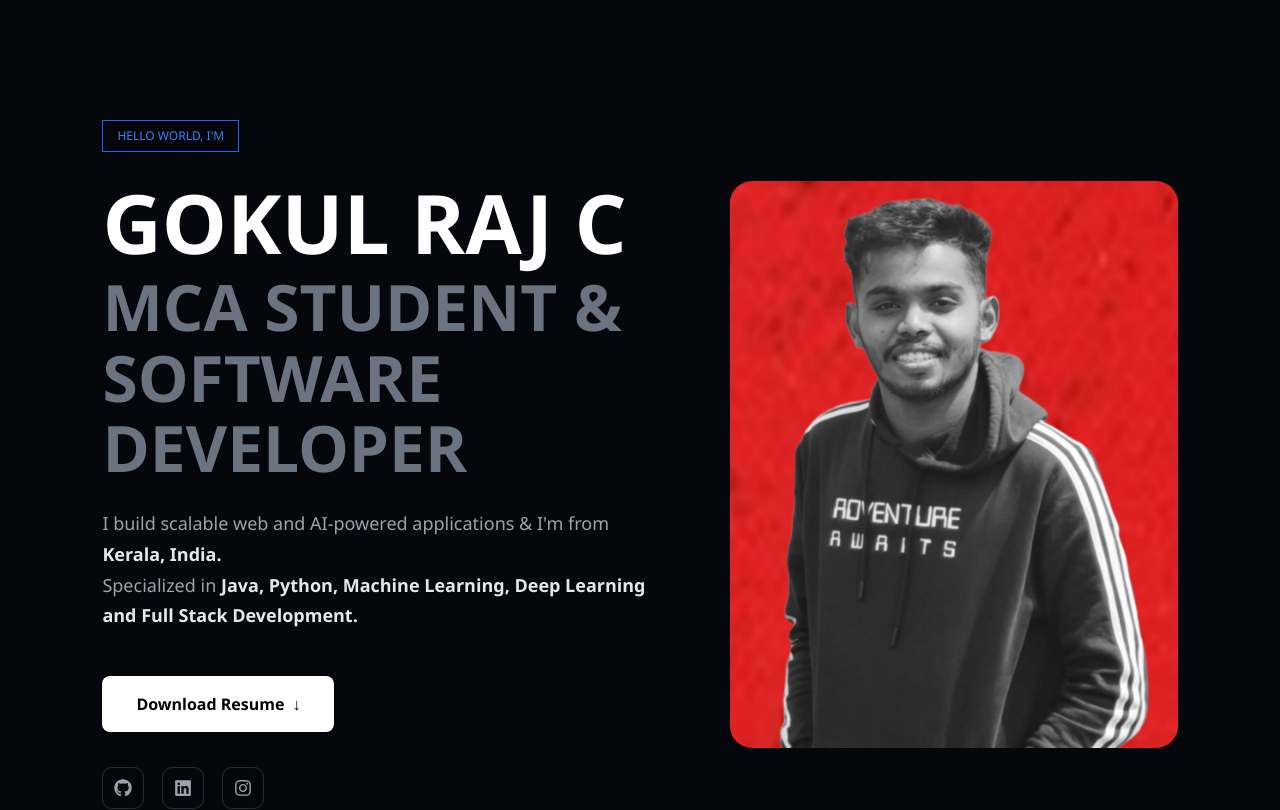
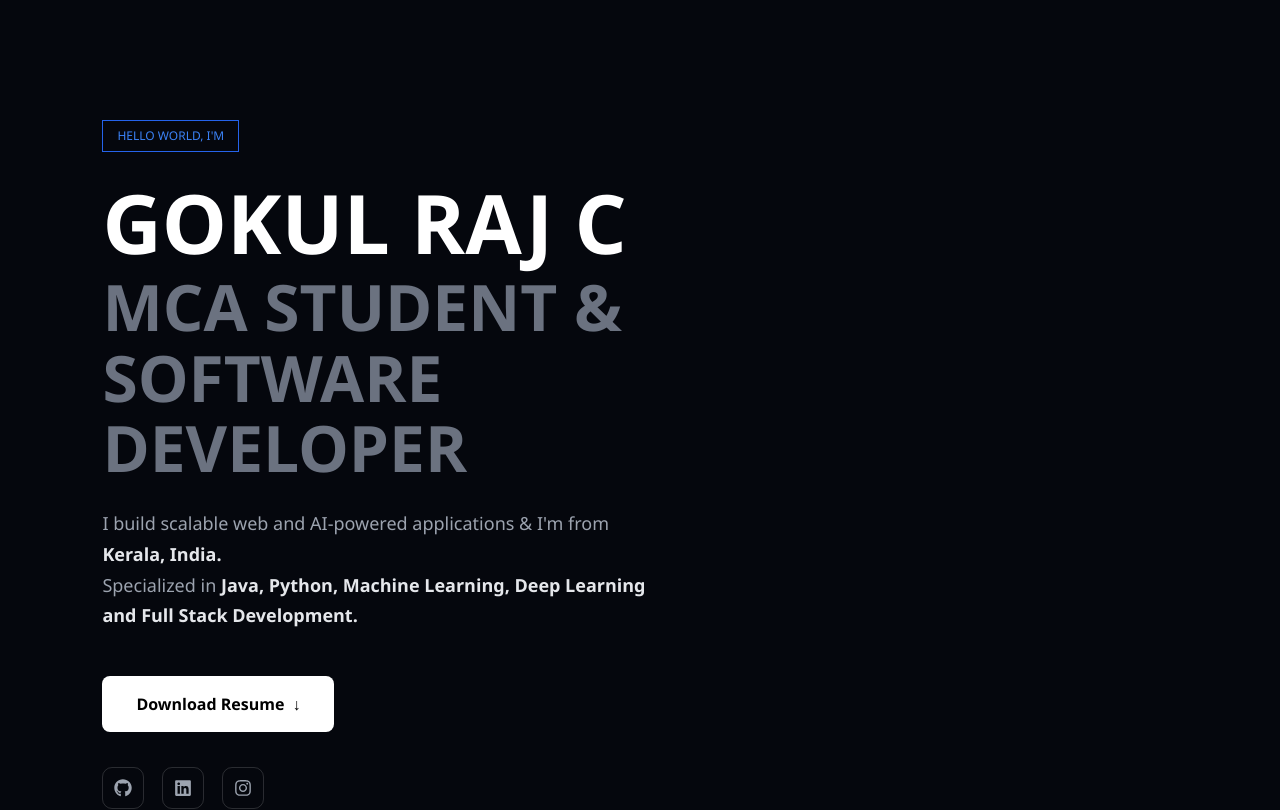
Before and after one commit to gokul-raj-c/portfolio, a React (Vite) app: page / in a window 1280 px wide. Shown: the part 660-1470 px from the top of the page. Built offline with nearby package versions, Linux system fonts and the light colour scheme.

Commit message:
Updations

```diff
--- a/src/App.jsx
+++ b/src/App.jsx
@@ -294,9 +294,9 @@
   </div>
 
   {/* RIGHT SIDE */}
-  <div className="hero-right">
+  {/* <div className="hero-right">
     <img src={profile} alt="Gokul Raj C"/>
-  </div>
+  </div> */}
 
 </section>
 
```
